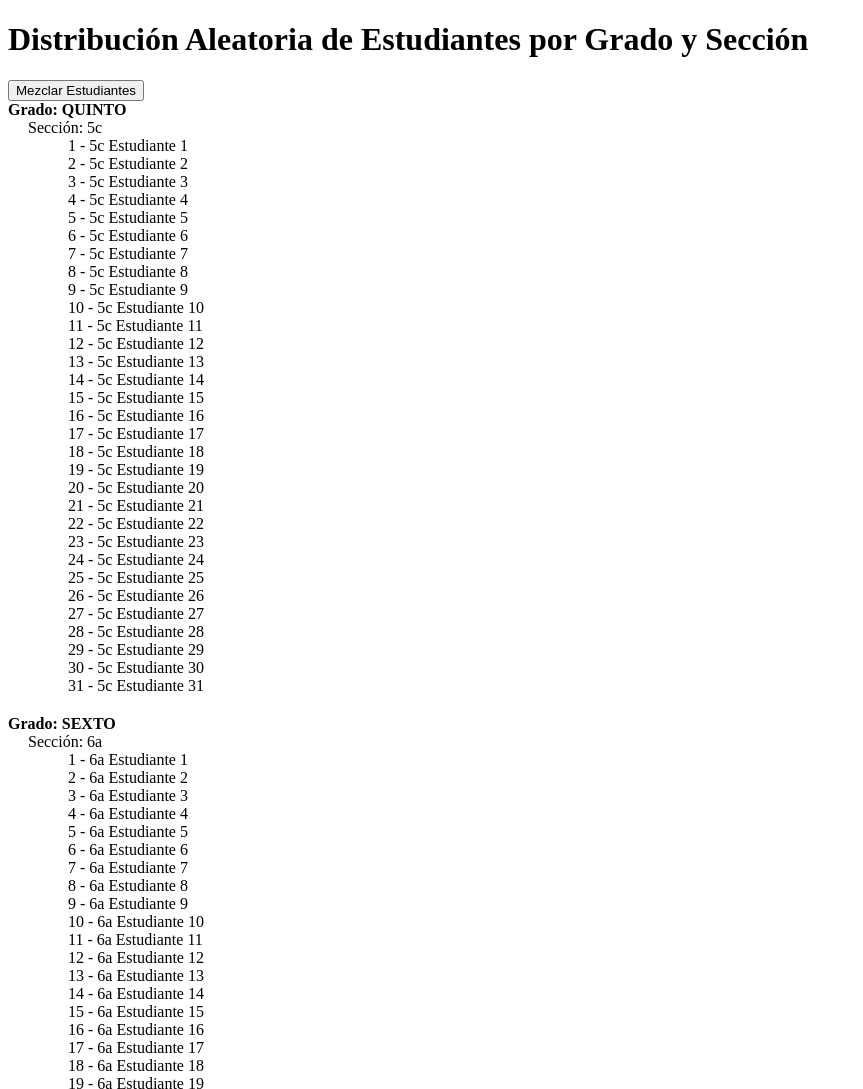
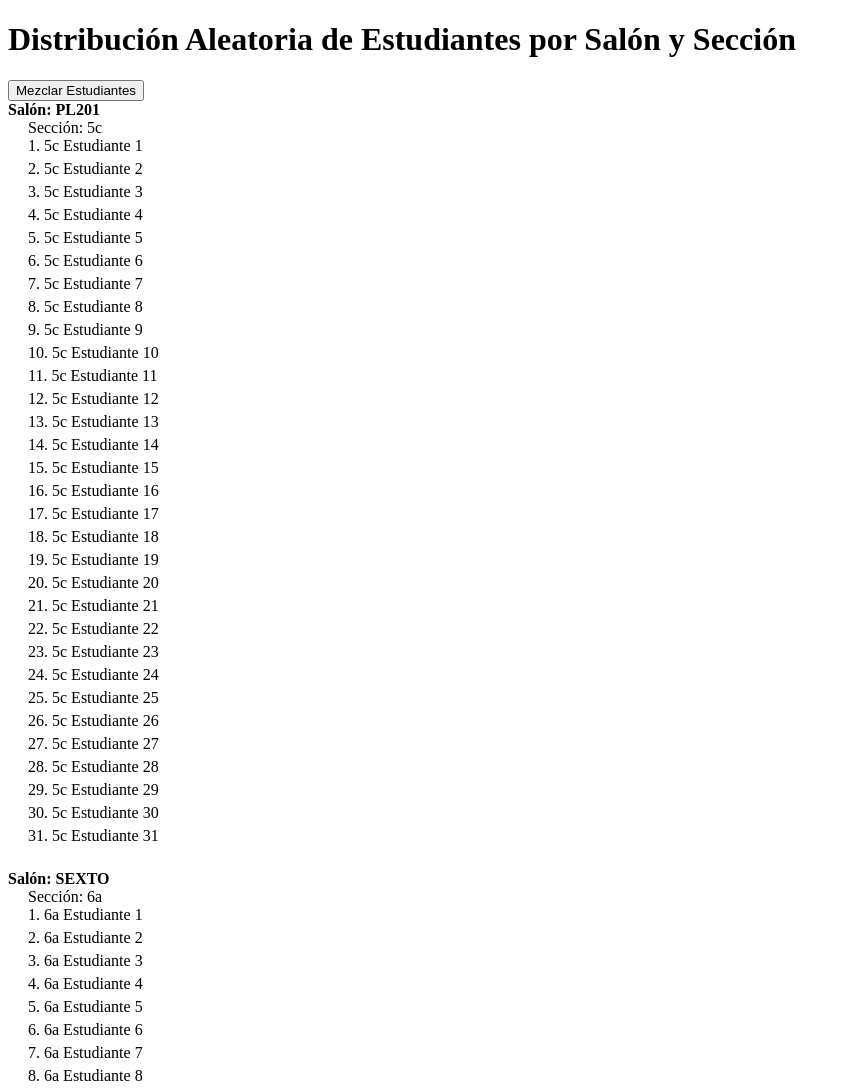
Before and after one commit to S3BASTR/Proyecto-S1, a plain HTML site: page index4.html in a window 1280 px wide. Shown: the top 1089 px of the page, without its empty margins (0-863 px from the left). Drawn offline with Linux system fonts and the light colour scheme.

Commit message:
Update index4.html

```diff
--- a/index4.html
+++ b/index4.html
@@ -4,50 +4,55 @@
     <meta charset="UTF-8">
     <title>Distribución Aleatoria de Estudiantes</title>
     <style>
-        .grado {
+        .salon {
             margin-bottom: 20px;
         }
         .seccion {
             margin-left: 20px;
         }
+        .pareja {
+            display: flex;
+            flex-direction: column; /* Cambiado a columna para mostrar verticalmente */
+            margin-bottom: 10px;
+        }
         .estudiante {
-            margin-left: 40px;
+            margin-bottom: 5px; /* Añadido margen inferior para separar verticalmente los estudiantes */
         }
     </style>
 </head>
 <body>
-    <h1>Distribución Aleatoria de Estudiantes por Grado y Sección</h1>
+    <h1>Distribución Aleatoria de Estudiantes por Salón y Sección</h1>
     <button onclick="mezclarYMostrarEstudiantes()">Mezclar Estudiantes</button>
     <div id="listaEstudiantes"></div>
 
     <script>
-      let estudiantesPorGrado = {
-        quinto: {
-            "5c": Array.from({ length: 31 }, (_, i) => ({ id: i + 1, nombre: `5c Estudiante ${i + 1}` }))
+        let estudiantesPorSalon = {
+            pl201: {
+                "5c": Array.from({ length: 31 }, (_, i) => ({ numero: i + 1, nombre: `5c Estudiante ${i + 1}` }))
             },
             sexto: {
-            "6a": Array.from({ length: 31 }, (_, i) => ({ id: i + 1, nombre: `6a Estudiante ${i + 1}` })),
-            "6b": Array.from({ length: 31 }, (_, i) => ({ id: i + 1, nombre: `6b Estudiante ${i + 1}` })),
-            "6c": Array.from({ length: 30 }, (_, i) => ({ id: i + 1, nombre: `6c Estudiante ${i + 1}` }))
+                "6a": Array.from({ length: 31 }, (_, i) => ({ numero: i + 1, nombre: `6a Estudiante ${i + 1}` })),
+                "6b": Array.from({ length: 31 }, (_, i) => ({ numero: i + 1, nombre: `6b Estudiante ${i + 1}` })),
+                "6c": Array.from({ length: 30 }, (_, i) => ({ numero: i + 1, nombre: `6c Estudiante ${i + 1}` }))
             },
             septimo: {
-            "7a": Array.from({ length: 28 }, (_, i) => ({ id: i + 1, nombre: `7a Estudiante ${i + 1}` })),
-            "7b": Array.from({ length: 27 }, (_, i) => ({ id: i + 1, nombre: `7b Estudiante ${i + 1}` }))
+                "7a": Array.from({ length: 28 }, (_, i) => ({ numero: i + 1, nombre: `7a Estudiante ${i + 1}` })),
+                "7b": Array.from({ length: 27 }, (_, i) => ({ numero: i + 1, nombre: `7b Estudiante ${i + 1}` })),
             },
             octavo: {
-            "8a": Array.from({ length: 33 }, (_, i) => ({ id: i + 1, nombre: `8a Estudiante ${i + 1}` })),
-            "8b": Array.from({ length: 32 }, (_, i) => ({ id: i + 1, nombre: `8b Estudiante ${i + 1}` }))
+                "8a": Array.from({ length: 33 }, (_, i) => ({ numero: i + 1, nombre: `8a Estudiante ${i + 1}` })),
+                "8b": Array.from({ length: 32 }, (_, i) => ({ numero: i + 1, nombre: `8b Estudiante ${i + 1}` })),
             },
-        noveno: {
-            "9a": Array.from({ length: 20 }, (_, i) => ({ id: i + 1, nombre: `9a Estudiante ${i + 1}` })),
-            "9b": Array.from({ length: 20 }, (_, i) => ({ id: i + 1, nombre: `9b Estudiante ${i + 1}` }))
+            noveno:{
+                "9a": Array.from({ length: 20 }, (_, i) => ({ numero: i + 1, nombre: `9a Estudiante ${i + 1}` })),
+                "9b": Array.from({ length: 20 }, (_, i) => ({ numero: i + 1, nombre: `9b Estudiante ${i + 1}` })),
             },
-        decimo: {
-            "10a": Array.from({ length: 26 }, (_, i) => ({ id: i + 1, nombre: `10a Estudiante ${i + 1}` })),
-            "10b": Array.from({ length: 26 }, (_, i) => ({ id: i + 1, nombre: `10b Estudiante ${i + 1}` }))
+            decimo:{
+                "10a": Array.from({ length: 26 }, (_, i) => ({ numero: i + 1, nombre: `10a Estudiante ${i + 1}` })),
+                "10b": Array.from({ length: 26 }, (_, i) => ({ numero: i + 1, nombre: `10b Estudiante ${i + 1}` })),
             },
-        once: {
-            "11a": Array.from({ length: 28 }, (_, i) => ({ id: i + 1, nombre: `11a Estudiante ${i + 1}` }))
+            PL_301:{
+                "11a": Array.from({ length: 28 }, (_, i) => ({ numero: i + 1, nombre: `11a Estudiante ${i + 1}` })),
             }
         };
 
@@ -60,7 +65,7 @@
 
         function obtenerTodosLosEstudiantes() {
             let todosLosEstudiantes = [];
-          Object.values(estudiantesPorGrado).forEach(grado => {
+            Object.values(estudiantesPorSalon).forEach(grado => {
                 Object.values(grado).forEach(seccion => {
                     todosLosEstudiantes = todosLosEstudiantes.concat(seccion);
                 });
@@ -73,11 +78,17 @@
             mezclar(todosLosEstudiantes);
 
             let indiceEstudiante = 0;
-          Object.keys(estudiantesPorGrado).forEach(grado => {
-              Object.keys(estudiantesPorGrado[grado]).forEach(seccion => {
-                  const cantidadEstudiantes = estudiantesPorGrado[grado][seccion].length;
-                  estudiantesPorGrado[grado][seccion] = todosLosEstudiantes.slice(indiceEstudiante, indiceEstudiante + cantidadEstudiantes);
-                  indiceEstudiante += cantidadEstudiantes;
+            Object.keys(estudiantesPorSalon).forEach(salon => {
+                Object.keys(estudiantesPorSalon[salon]).forEach(seccion => {
+                    const estudiantesSeccion = estudiantesPorSalon[salon][seccion];
+                    estudiantesPorSalon[salon][seccion] = estudiantesSeccion.map(estudiante => {
+                        const estudianteMezclado = todosLosEstudiantes[indiceEstudiante];
+                        indiceEstudiante++;
+                        return {
+                            numero: estudiante.numero,  // Mantener el número fijo
+                            nombre: estudianteMezclado.nombre
+                        };
+                    });
                 });
             });
 
@@ -88,28 +99,35 @@
             const contenedor = document.getElementById('listaEstudiantes');
             contenedor.innerHTML = '';
 
-          Object.keys(estudiantesPorGrado).forEach(grado => {
-              const divGrado = document.createElement('div');
-              divGrado.classList.add('grado');
-              divGrado.innerHTML = `<strong>Grado: ${grado.toUpperCase()}</strong>`;
-              contenedor.appendChild(divGrado);
+            Object.keys(estudiantesPorSalon).forEach(salon => {
+                const divSalon = document.createElement('div');
+                divSalon.classList.add('salon');
+                divSalon.innerHTML = `<strong>Salón: ${salon.toUpperCase()}</strong>`;
+                contenedor.appendChild(divSalon);
 
-              Object.keys(estudiantesPorGrado[grado]).forEach(seccion => {
+                Object.keys(estudiantesPorSalon[salon]).forEach(seccion => {
                     const divSeccion = document.createElement('div');
                     divSeccion.classList.add('seccion');
                     divSeccion.innerHTML = `Sección: ${seccion}`;
-                  divGrado.appendChild(divSeccion);
+                    divSalon.appendChild(divSeccion);
 
-                  estudiantesPorGrado[grado][seccion].forEach(estudiante => {
+                    const estudiantesSeccion = estudiantesPorSalon[salon][seccion];
+                    const divPareja = document.createElement('div');
+                    divPareja.classList.add('pareja');
+
+                    estudiantesSeccion.forEach(estudiante => {
                         const divEstudiante = document.createElement('div');
                         divEstudiante.classList.add('estudiante');
-                      divEstudiante.textContent = `${estudiante.id} - ${estudiante.nombre}`;
-                      divSeccion.appendChild(divEstudiante);
+                        divEstudiante.textContent = `${estudiante.numero}. ${estudiante.nombre}`;
+                        divPareja.appendChild(divEstudiante);
                     });
+
+                    divSeccion.appendChild(divPareja);
                 });
             });
         }
 
+        // Mostrar estudiantes por primera vez
         mostrarEstudiantes();
     </script>
 </body>
```
Lines whose indentation alone changed are shown as unchanged.
